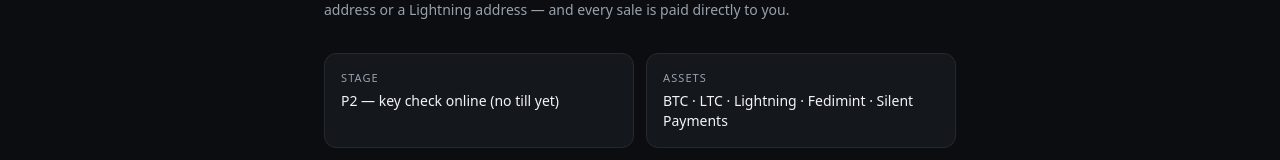
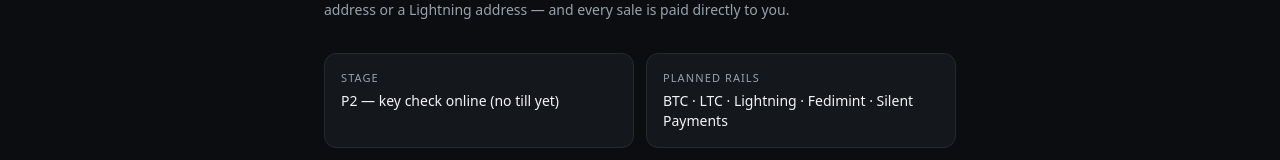
Before and after one commit to kitsboy/slip, a React (Vite) app: page / in a window 1280 px wide. Shown: the part 190-350 px from the top of the page. Built offline with nearby package versions, Linux system fonts and the light colour scheme.

Commit message:
slip: relabel 'Assets' to 'Planned rails' — the card listed rails that are not built yet

```diff
--- a/src/App.tsx
+++ b/src/App.tsx
@@ -42,7 +42,7 @@ export default function App() {
         <dl className="mt-8 grid gap-3 sm:grid-cols-2">
           {[
             ['Stage', BUILD_STAGE],
-            ['Assets', 'BTC · LTC · Lightning · Fedimint · Silent Payments'],
+            ['Planned rails', 'BTC · LTC · Lightning · Fedimint · Silent Payments'],
             ['Networks', 'mainnet · signet · testnet4 · LTC testnet'],
             ['Backend', 'none — by construction'],
           ].map(([k, v]) => (
```
Also changed, not shown: screenshots/live-services.png, screenshots/live-slip-giveabit.png.
